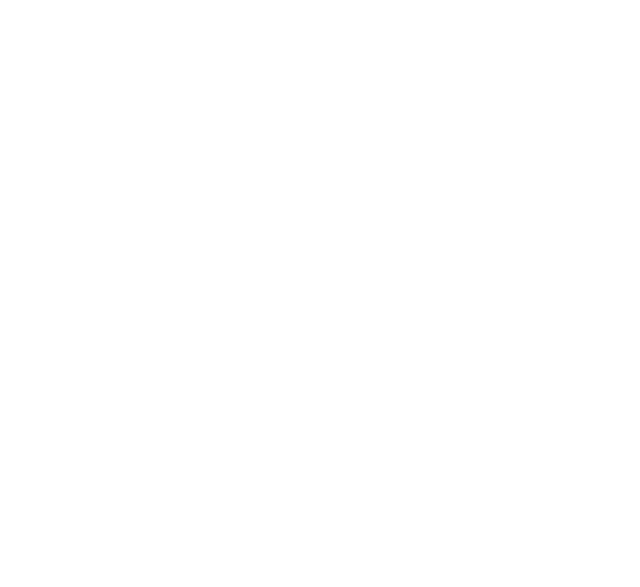
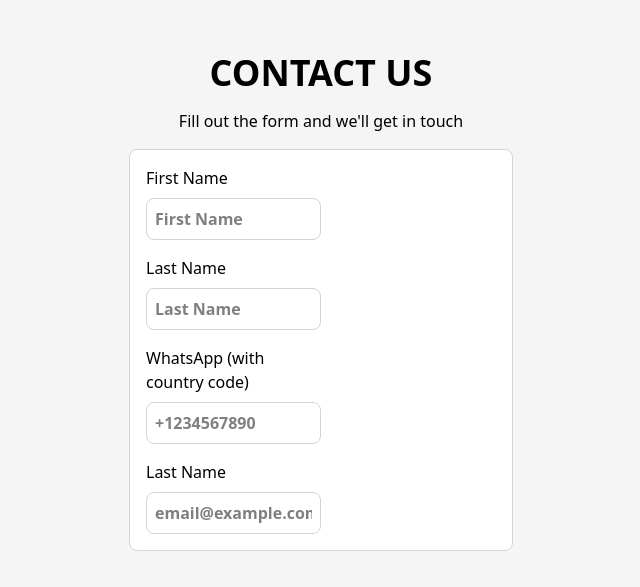
Before and after one commit to Selerium/new-uaeyfc-site, a Next.js app: page / in a window 1280 px wide. Shown: the part 2475-3062 px from the top of the page, without its empty margins (319-959 px from the left). Before the commit the page ends 2400 px from the top, so only its background shows below. Built offline with nearby package versions, Linux system fonts and the light colour scheme.

Commit message:
added form

```diff
--- a/app/(landing)/page.tsx
+++ b/app/(landing)/page.tsx
@@ -1,4 +1,5 @@
 import EmblaCarousel from "@/components/carousel/carousel";
+import ContactForm from "@/components/form/ContactForm";
 import { Church, Globe, Heart } from "lucide-react";
 import Image from "next/image";
 import Link from "next/link";
@@ -147,9 +148,9 @@
         className="w-full h-dvh flex flex-col gap-10 justify-start items-center bg-neutral-100 px-16 py-32"
       >
         <h1 className="text-4xl text-black font-semibold">PROGRAMS</h1>
-        <div className="flex justify-start items-center overflow-x-scroll gap-10 w-full h-full text-black relative ">
+        <div className="flex justify-start items-center overflow-x-scroll gap-10 w-full h-full text-black relative">
           {programsInfo.map((program) => (
-            <div className="flex flex-col rounded-lg min-w-1/4 h-11/12 border border-neutral-300 overflow-hidden bg-white transition-all hover:shadow-xl hover:-translate-y-2">
+            <div key={program.name} className="flex flex-col rounded-lg min-w-1/4 h-11/12 border border-neutral-300 overflow-hidden bg-white transition-all hover:shadow-xl hover:-translate-y-2">
               <Image
                 src={program.imageUrl}
                 alt={program.imageAlt}
@@ -182,6 +183,14 @@
           ))}
         </div>
       </section>
+      <section
+        id="contact"
+        className="w-full h-dvh flex flex-col gap-4 justify-start items-center bg-neutral-100 px-16 py-32"
+      >
+        <h1 className="text-4xl text-black font-semibold">CONTACT US</h1>
+        <p className="text-black">Fill out the form and we&apos;ll get in touch</p>
+        <ContactForm />
+      </section>
     </div>
   );
 }
--- /dev/null
+++ b/components/form/ContactForm.tsx
@@ -0,0 +1,62 @@
+"use client";
+
+import { useState } from "react";
+
+export default function ContactForm() {
+  const [firstname, setFirstname] = useState<string>('');
+  const [lastname, setLastname] = useState<string>('');
+  const [whatsapp, setWhatsapp] = useState<string>('');
+  const [email, setEmail] = useState<string>('');
+
+  return (
+    <form className="flex flex-wrap gap-4 w-1/3 max-w-2xl rounded-lg border border-neutral-300 p-4 bg-white text-black">
+      <div className="flex flex-col gap-2 grow basis-1 max-w-1/2">
+        <label>First Name</label>
+        <input
+          value={firstname}
+          onChange={(e) => setFirstname(e.target.value)}
+          className="border border-neutral-300 rounded-lg p-2 font-semibold user-invalid:border-red-400"
+          placeholder="First Name"
+          type="text"
+          required
+        />
+      </div>
+      <div className="flex flex-col gap-2 grow basis-1 max-w-1/2">
+        <label>Last Name</label>
+        <input
+          value={lastname}
+          onChange={(e) => setLastname(e.target.value)}
+          className="border border-neutral-300 rounded-lg p-2 font-semibold user-invalid:border-red-400"
+          placeholder="Last Name"
+          type="text"
+          required
+        />
+      </div>
+      <div className="flex flex-col gap-2 grow basis-1 max-w-1/2">
+        <label>WhatsApp (with country code)</label>
+        <input
+          value={whatsapp}
+          onChange={(e) => {
+            setWhatsapp(e.target.value.trim().slice(0, 13));
+        }}
+          className="border border-neutral-300 rounded-lg p-2 font-semibold user-invalid:border-red-400"
+          placeholder="+1234567890"
+        pattern="[+0-9]{10,14}"
+          type="tel"
+          required
+        />
+      </div>
+      <div className="flex flex-col gap-2 grow basis-1 max-w-1/2">
+        <label>Last Name</label>
+        <input
+          value={email}
+          onChange={(e) => setEmail(e.target.value)}
+          className="border border-neutral-300 rounded-lg p-2 font-semibold user-invalid:border-red-400"
+          placeholder="email@example.com"
+          type="email"
+          required
+        />
+      </div>
+    </form>
+  );
+}
```
